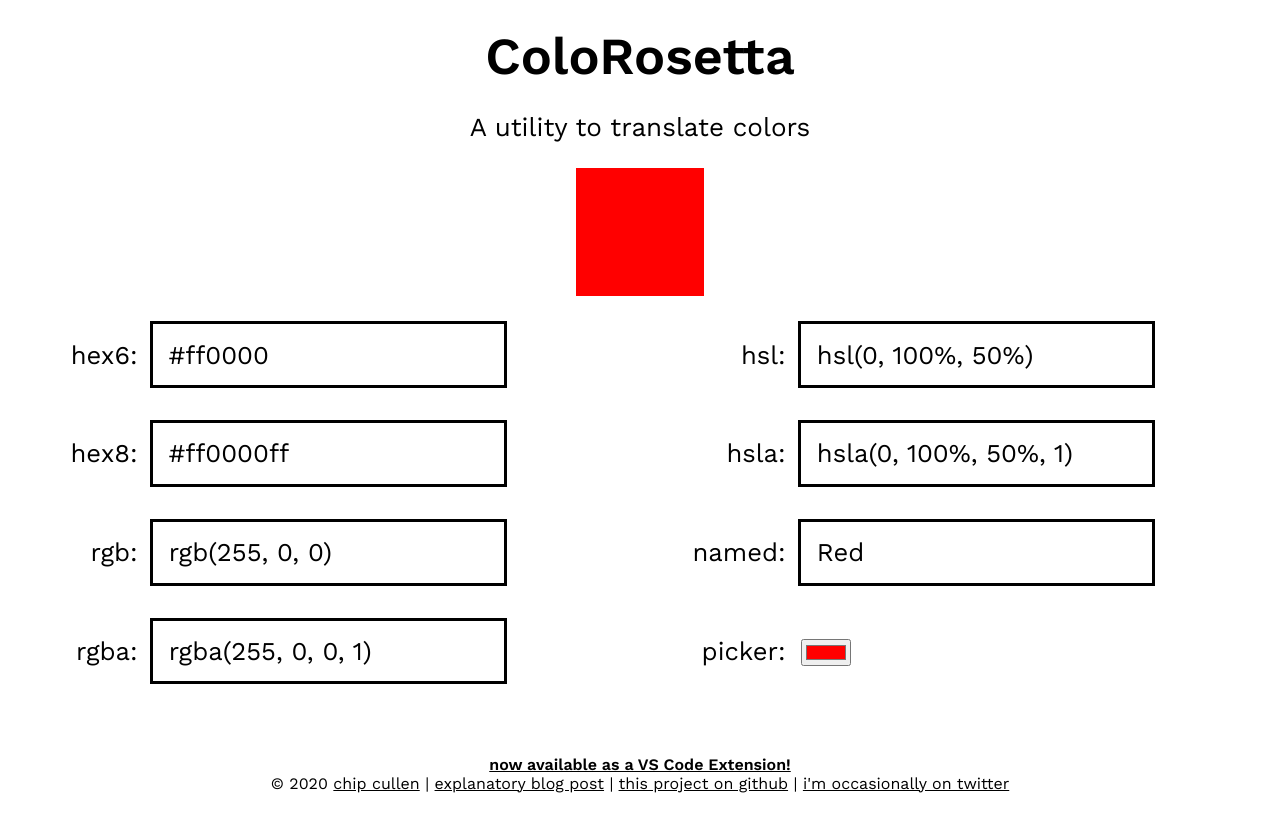
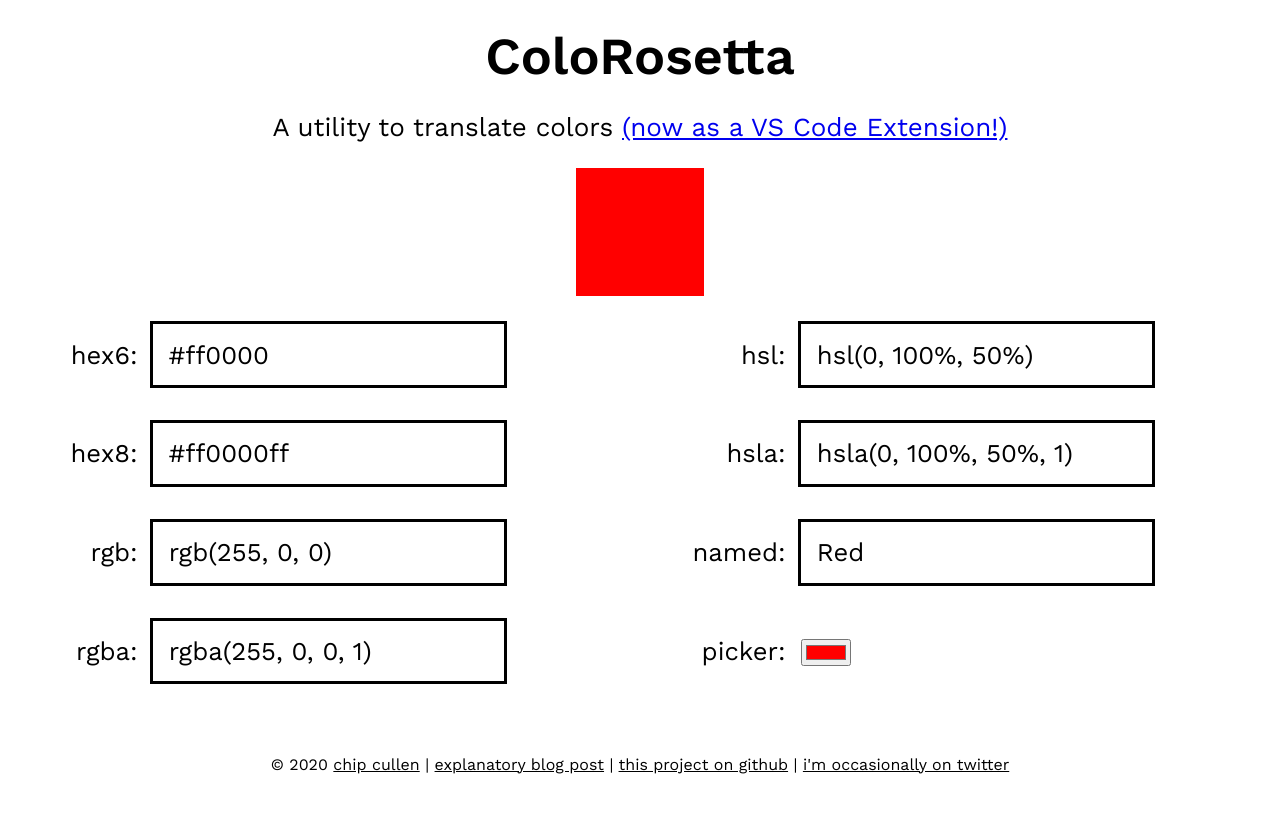
Before and after one commit to chipcullen/colorosetta, a React (Create React App) app: page / in a window 1280 px wide. Built offline with nearby package versions, Linux system fonts and the light colour scheme.

Commit message:
putting the link in the header

```diff
--- a/src/App.tsx
+++ b/src/App.tsx
@@ -25,7 +25,7 @@
     <div className="App">
       <header className="App-header">
         <h1>ColoRosetta</h1>
-        <p>A utility to translate colors</p>
+        <p>A utility to translate colors <a href="https://marketplace.visualstudio.com/items?itemName=chipcullen.colorosetta">(now as a VS Code Extension!)</a></p>
       </header>
 
       <Swatch color={incomingColor} />
--- a/src/components/Footer.tsx
+++ b/src/components/Footer.tsx
@@ -4,7 +4,6 @@
 
   return (
     <footer>
-        <strong><a href="https://marketplace.visualstudio.com/items?itemName=chipcullen.colorosetta">now available as a VS Code Extension!</a></strong><br />
         &copy; {new Date().getFullYear()}{" "}
         <a href="https://chipcullen.com">
           chip cullen</a> |{" "}
```
